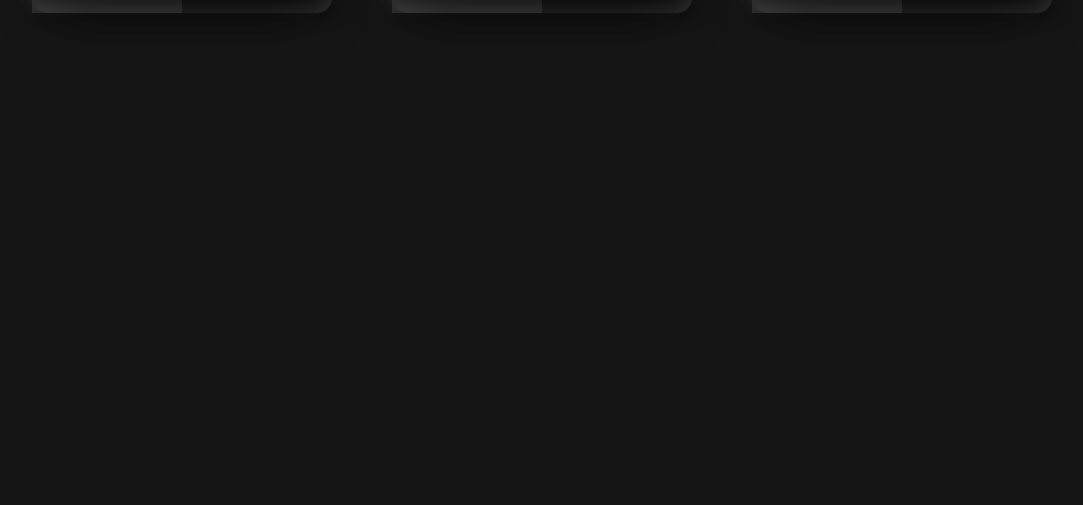
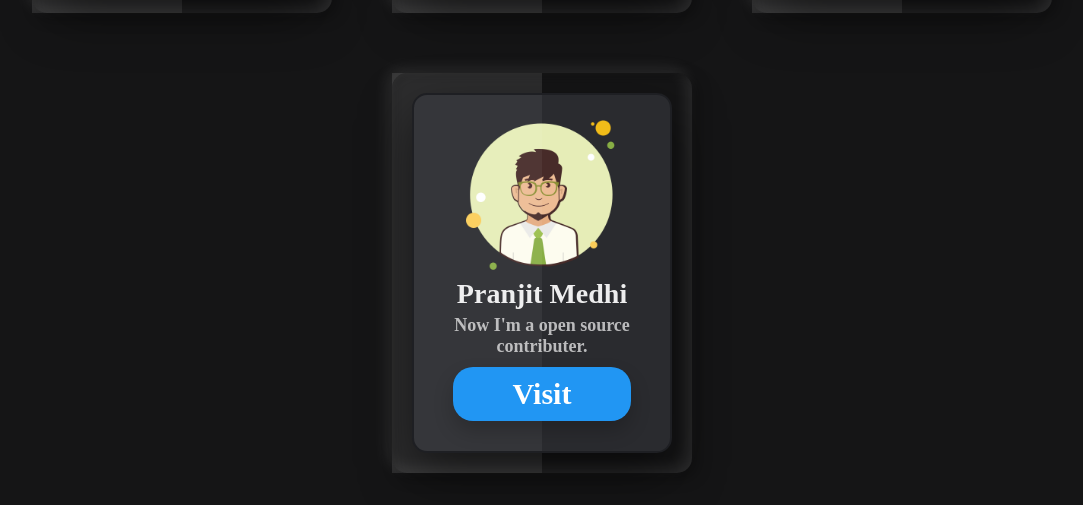
Before and after one commit to astroidworld/NAME-CARD_hacktoberfest, a React (Create React App) app: page / in a window 1280 px wide. Shown: the part 1994-2499 px from the top of the page, without its empty margins (98-1181 px from the left). Before the commit the page ends 2042 px from the top, so only its background shows below. Built offline with nearby package versions, Linux system fonts and the light colour scheme.

Commit message:
Update listApi.js

```diff
--- a/src/component/basic/listApi.js
+++ b/src/component/basic/listApi.js
@@ -83,7 +83,12 @@ const List = [
         lastName: "Aparecido",
         link: "https://github.com/oaparecido",
     },
-
+ {
+        image: "/images/male.png",
+        firstName: "Pranjit",
+        lastName: "Medhi",
+        link: "https://github.com/real-zit",
+    },
 
 
 ];
```
